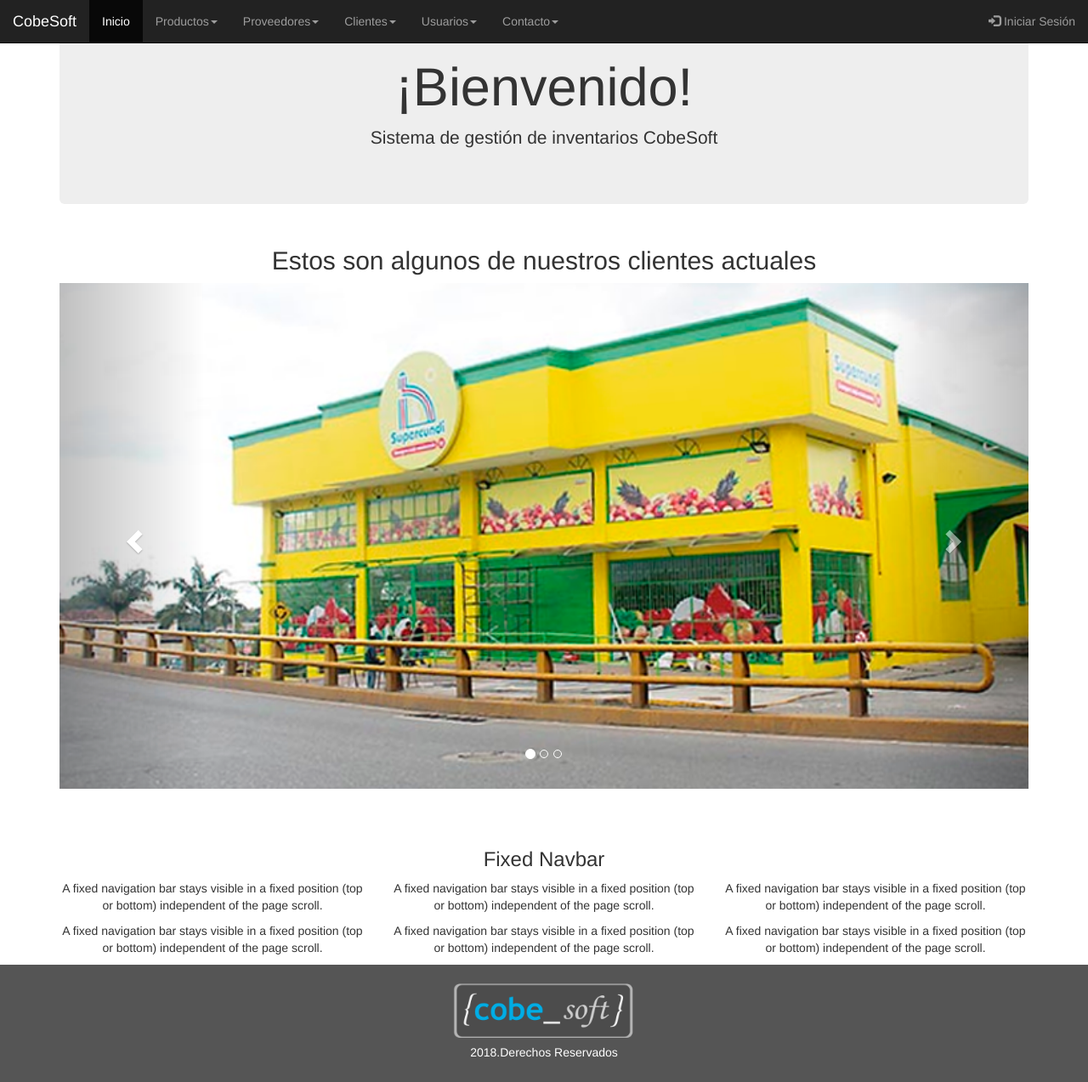
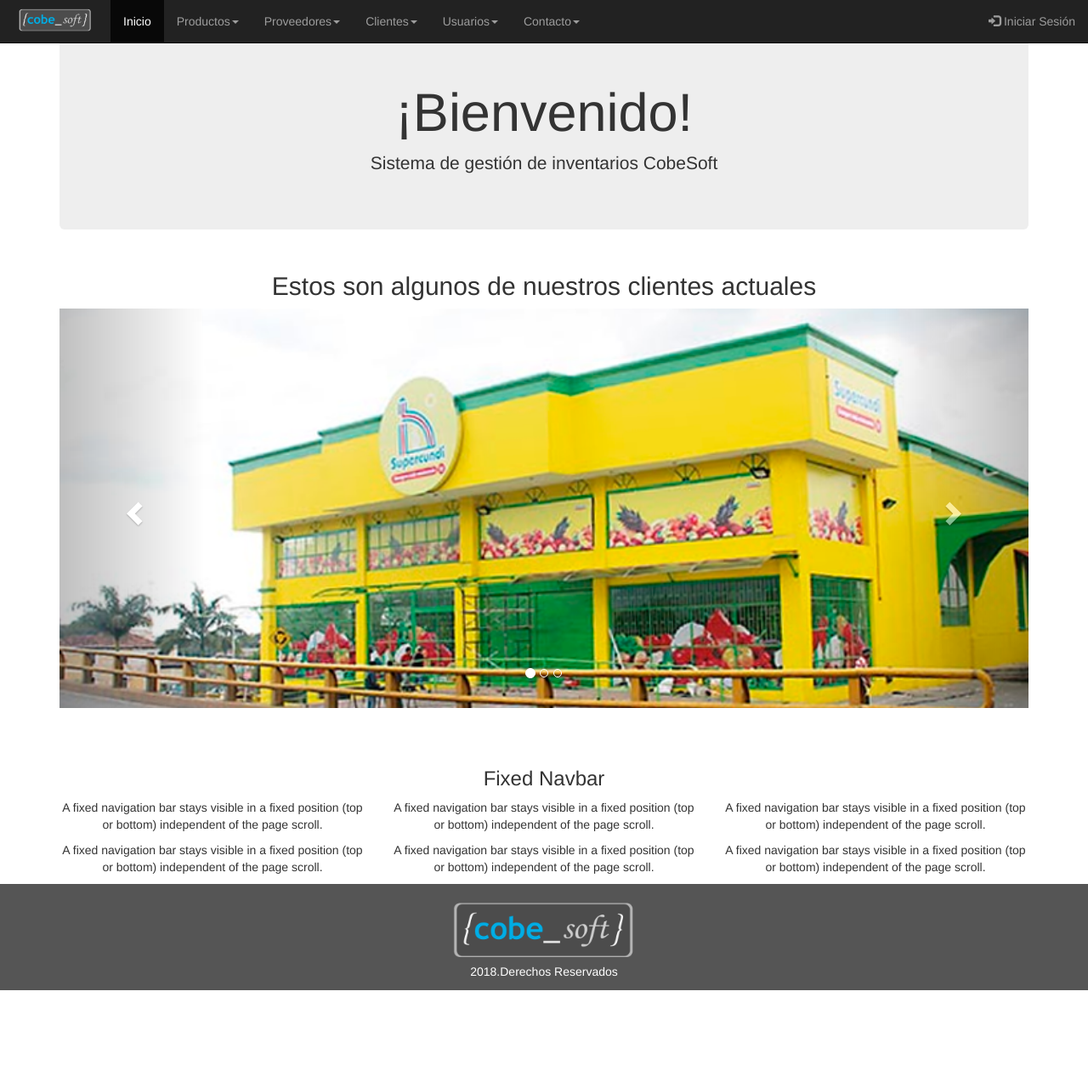
Before and after one commit to cobesoft/proyecto, a PHP site: page / in a window 1280 px wide. Shown: the whole page at 85% size. After the commit the page ends 1165 px from the top, so only its background shows below. Run offline with PHP 8.4, Linux system fonts and the light colour scheme.

Commit message:
Adición del logo en el header, Se corrigen estilo de los formularios, se fija la ubicación del footer

```diff
--- a/css/styles.css
+++ b/css/styles.css
@@ -1,3 +1,23 @@
+html,
+body {
+  margin: 0;
+  padding: 0;
+  height: 100%;
+}
+
+#container {
+  min-height: 100%;
+  position: relative;
+}
+
+#header {
+  padding: 10px;
+}
+
+#body {
+  padding: 10px;
+  padding-bottom: 125px;
+}
 /* Remueve el margen básico del menú */
 .navbar {
   margin-bottom: 0;
@@ -15,10 +35,15 @@
 }
 
 /* Color Capa 2 fondo */
-footer {
+#footer {
   background-color: #555;
   color: white;
   padding: 15px;
+  position: absolute;
+  bottom: 0;
+  margin-left: 0;
+  width: 100%;
+  height: 125px;
 }
 
 /* Pantallas pequeñas */
@@ -36,3 +61,20 @@
     padding: 10px;
     box-shadow: 5px 10px 8px #888888;
 }
+
+.img-carousel {
+  width: 100%;
+}
+
+.carousel-inner{
+  width:100%;
+  max-height: 470px !important;
+}
+
+.form-container {
+  background-color: #00ade5;
+  margin-top: 50px;
+  padding: 25px;
+  border-radius: 25px;
+  box-shadow: 5px 10px 8px #888888;
+}
--- a/index.php
+++ b/index.php
@@ -10,11 +10,12 @@
 </head>
 <body>
   <!--<menu></menu> -->
-
+  <div id="container">
+    <div id="header">
       <nav class="navbar navbar-inverse navbar-fixed-top">
         <div class="container-fluid">
           <div class="navbar-header">
-      <a class="navbar-brand" href="#">CobeSoft</a>
+            <a class="navbar-brand" href="#"><img src="img\cobesoft.png" alt="Supercundi" style="margin-top: -7px; max-width:100px;" /></a>
           </div>
           <ul class="nav navbar-nav">
             <li class="active"><a href="pages/inicio.php" class="opciones">Inicio</a></li>
@@ -49,17 +50,20 @@
           </ul>
         </div>
       </nav>
-<div>
+    </div>
+
+    <div id="body">
       <div id= "formulario">
         <?php include "pages/inicio.php" ?>
       </div>
     </div>
 
     <!--Pie de pagina -->
-<footer class="container-fluid text-center">
-  <div align="center"><img src="img\cobesoft.png" alt="cobesoft" style="width:20%;">
+
+    <div id="footer" class="text-center">
+      <div align="center"><img src="img\cobesoft.png" alt="Supercundi" style="width:20%;" />
       </div>
       <p>2018.Derechos Reservados</p>
-</footer>
-
+    </div>
+  </div>
 </body>
--- a/pages/clientes.php
+++ b/pages/clientes.php
@@ -1,4 +1,4 @@
-<div class="jumbotron">
+<div class="form-container">
   <div class="container">
     <div class="shadow p-4 mb-4 bg-white">
       <div class="col-sm-2">
--- a/pages/inicio.php
+++ b/pages/inicio.php
@@ -20,15 +20,15 @@
       <!-- Wrapper for slides -->
       <div class="carousel-inner">
         <div class="item active">
-        <img src="img\Supercundi-1.png" alt="Supercundi" style="width:100%;">
+          <img src="img\Supercundi-1.png" alt="Supercundi" class="img-carousel">
         </div>
 
         <div class="item">
-        <img src="img\merkatodo-1.jpg" alt="merkatodo" style="width:100%;">
+          <img src="img\merkatodo-1.jpg" alt="merkatodo" class="img-carousel">
         </div>
 
         <div class="item">
-        <img src="img\kompremas.jpg" alt="kompremas" style="width:100%;">
+          <img src="img\kompremas.jpg" alt="kompremas" class="img-carousel">
         </div>
       </div>
 
@@ -62,3 +62,4 @@
       </div>
     </div>
   </div>
+</div>
--- a/pages/proveedores.php
+++ b/pages/proveedores.php
@@ -1,4 +1,4 @@
-<div class="jumbotron">
+<div class="form-container">
   <div class="container">
     <div class="shadow p-4 mb-4 bg-white">
       <div class="col-sm-2">
--- a/pages/usuarios.php
+++ b/pages/usuarios.php
@@ -1,4 +1,4 @@
-<div class="jumbotron">
+<div class="form-container">
   <div class="container">
     <div class="shadow p-4 mb-4 bg-white">
       <div class="col-sm-2">
```
Also changed, not shown: pages/producto.php (+8 -8 lines). Lines whose indentation alone changed are shown as unchanged.
